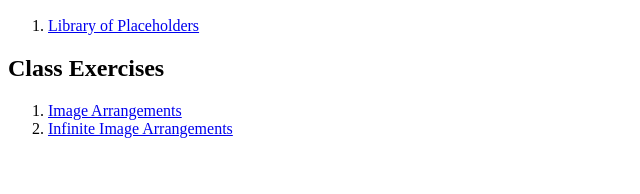
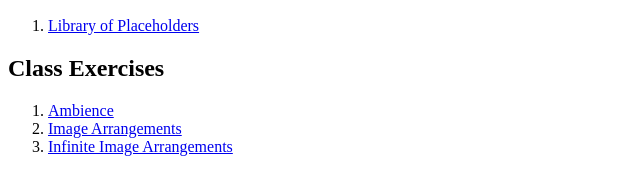
Before and after one commit to AddisonGoolsbee/interactive, a plain HTML site: page index.html in a window 1280 px wide. Shown: the part 110-304 px from the top of the page, without its empty margins (0-640 px from the left). Drawn offline with Linux system fonts and the light colour scheme.

Commit message:
Add link to ambience

```diff
--- a/index.html
+++ b/index.html
@@ -17,10 +17,13 @@
     <h2>Class Exercises</h2>
     <ol>
       <li>
-        <a href="exercises//arrangement/index.html">Image Arrangements</a>
+        <a href="exercises/ambience/index.html">Ambience</a>
       </li>
       <li>
-        <a href="exercises//arrangement/infinite.html">Infinite Image Arrangements</a>
+        <a href="exercises/arrangement/index.html">Image Arrangements</a>
+      </li>
+      <li>
+        <a href="exercises/arrangement/infinite.html">Infinite Image Arrangements</a>
       </li>
     </ol>
   </body>
```
Also changed, not shown: exercises/ambience/index.html (renamed from ambient/index.html).
